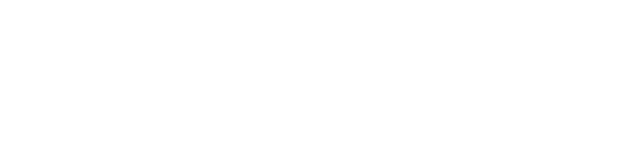
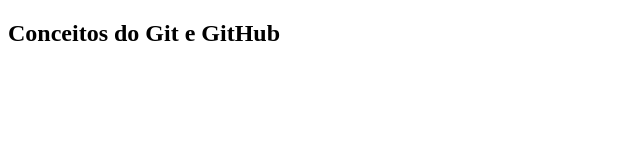
Before and after one commit to marcorock/estudo_git, a plain HTML site: page index.html in a window 1280 px wide. Shown: the whole page, without its empty margins (0-640 px from the left). Drawn offline with Linux system fonts and the light colour scheme.

Commit message:
Alteração no arquivo index

```diff
--- a/index.html
+++ b/index.html
@@ -7,6 +7,6 @@
 	<link rel="stylesheet" href="">
 </head>
 <body>
-
+	<h2>Conceitos do Git e GitHub</h2>
 </body>
 </html>
```
